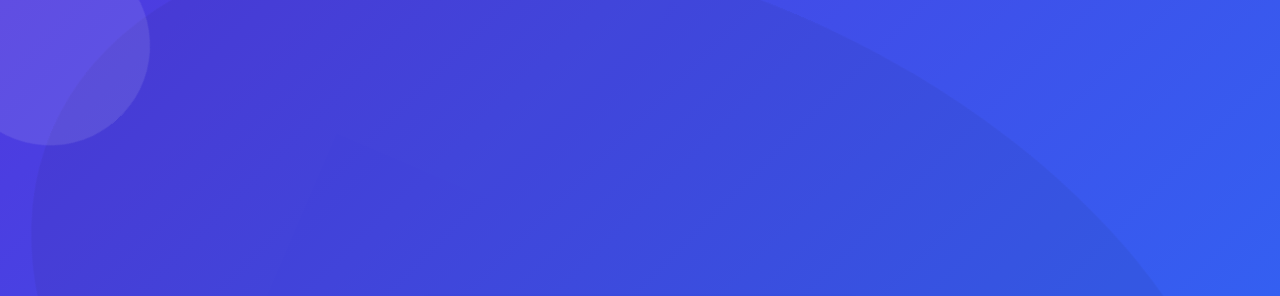
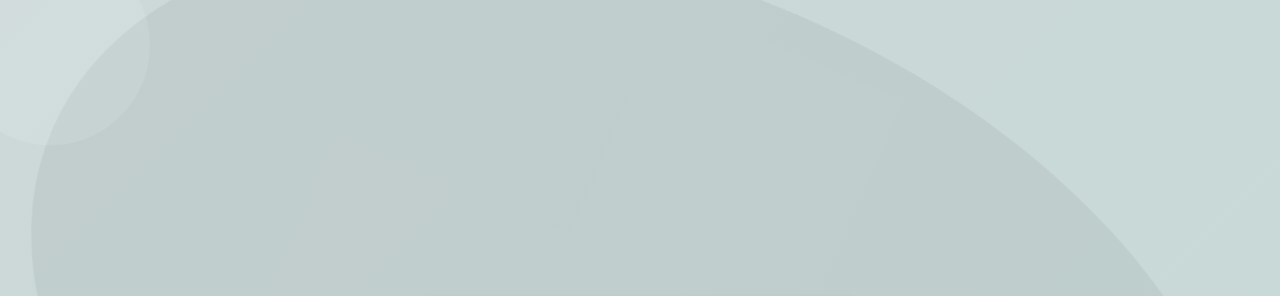
Before and after one commit to YatindraRai002/expense-tracker, a plain HTML site: page index.html in a window 1280 px wide. Shown: the top 296 px of the page. Drawn offline with Linux system fonts and the light colour scheme.

Commit message:
Update stlyes.css

```diff
--- a/stlyes.css
+++ b/stlyes.css
@@ -3,16 +3,17 @@ body {
     margin: 0;
     padding: 0;
     font-family: 'Arial', sans-serif;
-  background: linear-gradient(135deg, #6a11cb, #2575fc);
+    background: linear-gradient(135deg, #d2d7da, #c5dad7);
     background-size: 200% 200%;
     animation: gradientAnimation 10s ease infinite;
-  color: #fff;
+    color: #1591b7;
     overflow: hidden;
     display: flex;
     justify-content: center;
     align-items: center;
     height: 100vh;
   }
+
 
   @keyframes gradientAnimation {
     0% {
@@ -50,7 +51,7 @@ body::after {
     animation: float 8s ease-in-out infinite;
   }
 
-/* Floating animation for shapes */
+
   @keyframes float {
     0% {
       transform: translateY(0) rotate(0deg);
@@ -74,6 +75,7 @@ body::after {
     background: rgba(0, 0, 0, 0.05);
     z-index: -2;
   }
+
 
   .container {
     background: rgba(255, 255, 255, 0.1);
@@ -115,7 +117,7 @@ button {
   }
 
   button:hover {
-  background: #1a5bbf;
+    background: #6fbf1a;
   }
 
   #expense-list {
```
Lines whose indentation alone changed are shown as unchanged.
